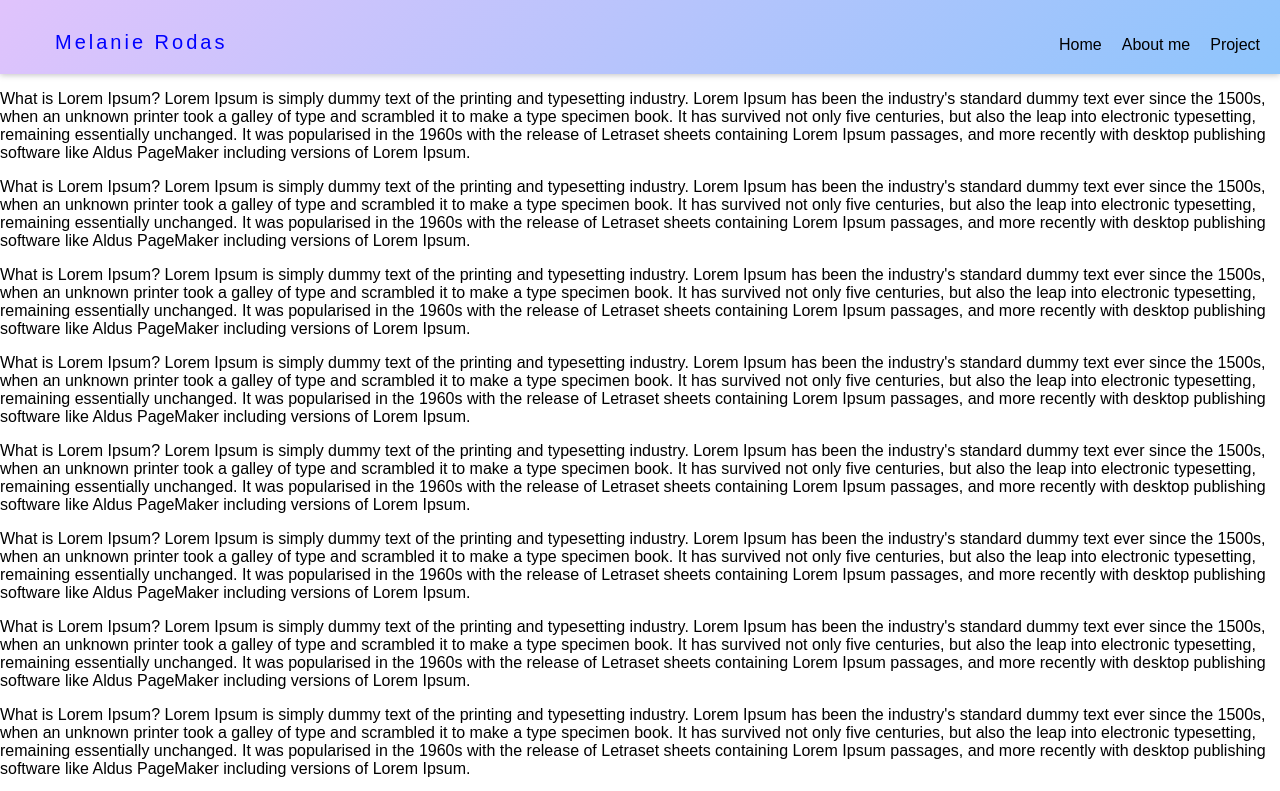
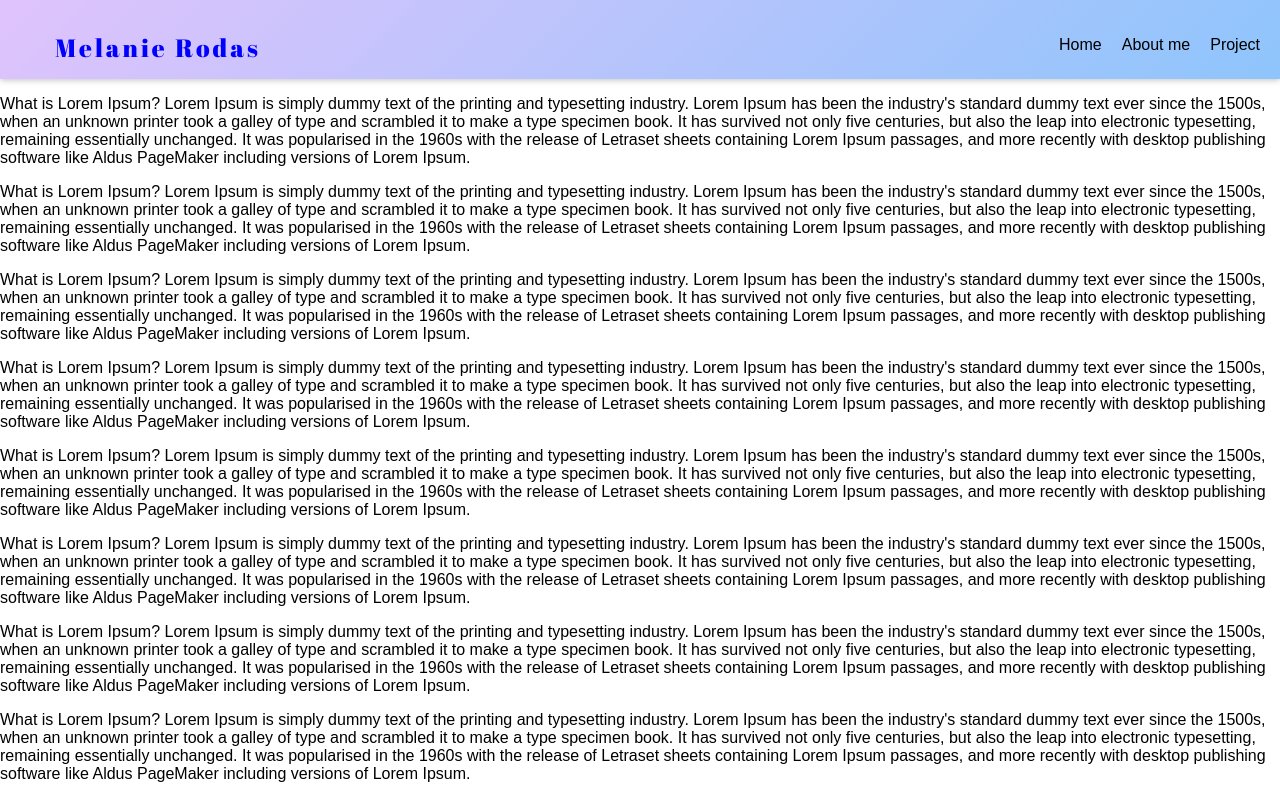
Before and after one commit to melanierolo/Portfolio, a website: page src/index.html in a window 1280 px wide. Shown: the top 791 px of the page. Drawn offline with Linux system fonts and the light colour scheme.

Commit message:
changed logo

```diff
--- a/src/index.html
+++ b/src/index.html
@@ -5,9 +5,13 @@
     <meta http-equiv="X-UA-Compatible" content="IE=edge">
     <meta name="viewport" content="width=device-width, initial-scale=1.0">
     <title>Portfolio</title>
+    <link rel="preconnect" href="https://fonts.googleapis.com">                 <!--Letter logo-->
+    <link rel="preconnect" href="https://fonts.gstatic.com" crossorigin>        <!--Letter logo-->
+    <link href="https://fonts.googleapis.com/css2?family=Abril+Fatface&display=swap" rel="stylesheet"> <!--Letter logo-->
     <link rel="stylesheet" href="style.css" />
 </head>
 <body>
+    <script src="main.js" type="module"></script>
     <header class="navbar">
         <ul><!--li*3.navbar__item-->
             <li class="navbar_logo">Melanie Rodas</li>
@@ -21,6 +25,7 @@
                 <a href="index.html">Home</a>
             </li>
         </ul>
+
     </header>
 
         <main class = "content">
@@ -74,6 +79,5 @@
 
     <footer>
     </footer>
-    <script src="main.js" type="module"></script>
 </body>
 </html>
--- a/src/style.css
+++ b/src/style.css
@@ -19,10 +19,11 @@ body {
 .navbar_logo{
    display: block;
    float:left;
-   font-size: 20px;
+   font-size: 25px;
    color: blue;
    margin: 5px;
    letter-spacing: 3px;
+   font-family: 'Abril Fatface', cursive;
 }
 
 .navbar__item{
@@ -41,6 +42,7 @@ body {
 .navbar__item a:hover {
     color: #f1f1f1;
   }
+/*topnav*/
 
 /* */
 .content{
```
